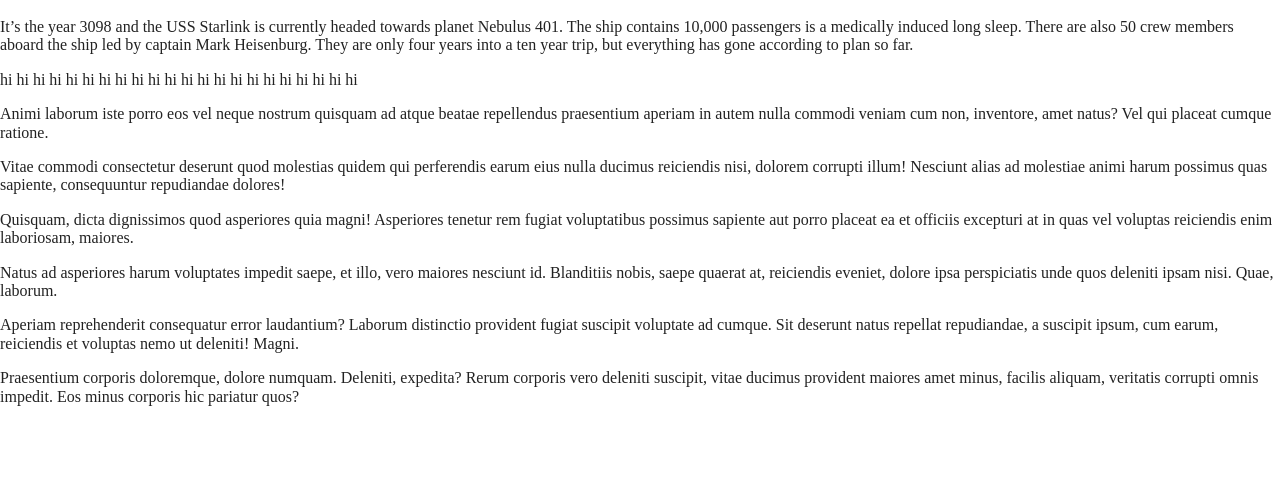
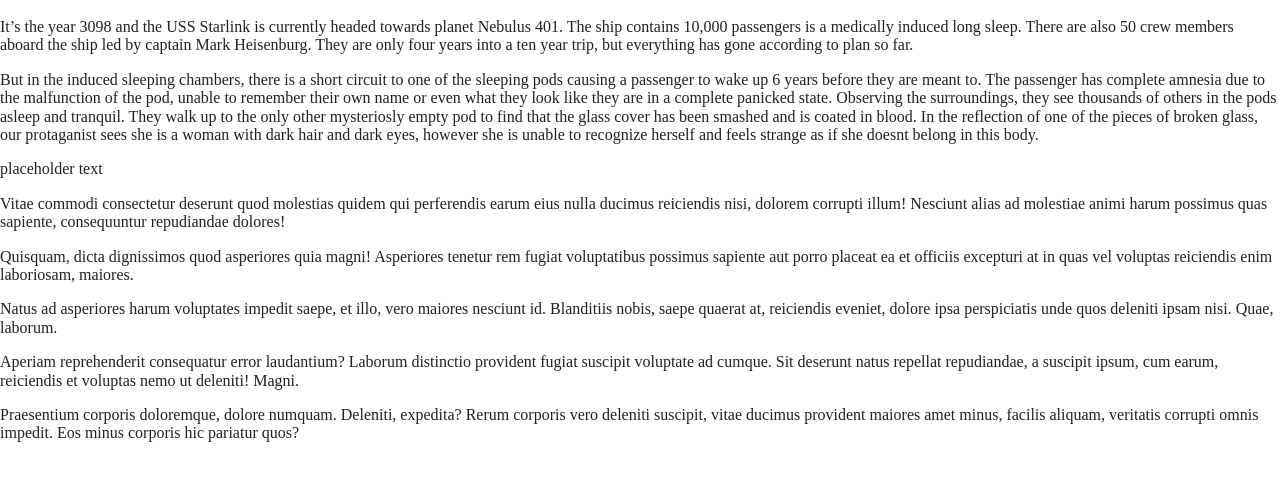
Before and after one commit to gray2/exquisite-corpse, a website built with Parcel: page index.html in a window 1280 px wide. Shown: the part 96-576 px from the top of the page. Built offline with nearby package versions, Linux system fonts and the light colour scheme.

Commit message:
second paragraph

```diff
--- a/index.html
+++ b/index.html
@@ -47,10 +47,10 @@
       <p>It’s the year 3098 and the USS Starlink is currently headed towards planet Nebulus 401. The ship contains 10,000 passengers is a medically induced long sleep. There are also 50 crew members aboard the ship led by captain Mark Heisenburg. They are only four years into a ten year trip, but everything has gone according to plan so far.</p>
     </section>
     <section id="aidan">
-      <p>hi hi hi hi hi hi hi hi hi hi hi hi hi hi hi hi hi hi hi hi hi hi</p>
+      <p>But in the induced sleeping chambers, there is a short circuit to one of the sleeping pods causing a passenger to wake up 6 years before they are meant to. The passenger has complete amnesia due to the malfunction of the pod, unable to remember their own name or even what they look like they are in a complete panicked state. Observing the surroundings, they see thousands of others in the pods asleep and tranquil. They walk up to the only other mysteriosly empty pod to find that the glass cover has been smashed and is coated in blood. In the reflection of one of the pieces of broken glass, our protaganist sees she is a woman with dark hair and dark eyes, however she is unable to recognize herself and feels strange as if she doesnt belong in this body. </p>
     </section>
-    <section>
-      <p>Animi laborum iste porro eos vel neque nostrum quisquam ad atque beatae repellendus praesentium aperiam in autem nulla commodi veniam cum non, inventore, amet natus? Vel qui placeat cumque ratione.</p>
+    <section id="isabella">
+      <p>placeholder text</p>
     </section>
     <section>
       <p>Vitae commodi consectetur deserunt quod molestias quidem qui perferendis earum eius nulla ducimus reiciendis nisi, dolorem corrupti illum! Nesciunt alias ad molestiae animi harum possimus quas sapiente, consequuntur repudiandae dolores!</p>
```
